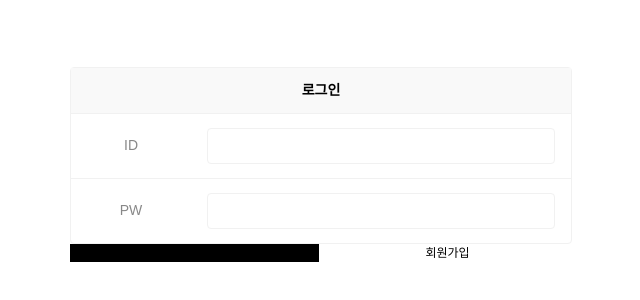
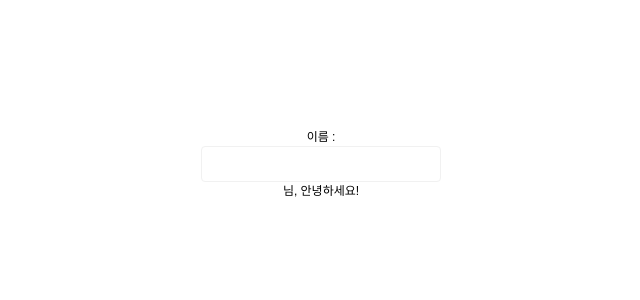
Before and after one commit to alsruddl0805/React_Shop, a React (Create React App) app in the folder shop/: page / in a window 1280 px wide. Shown: the part 236-536 px from the top of the page, without its empty margins (319-959 px from the left). Built offline with nearby package versions, Linux system fonts and the light colour scheme.

Commit message:
Component 타입 지정 테스트

```diff
--- a/shop/src/App.css
+++ b/shop/src/App.css
@@ -1,5 +1,6 @@
 .App {
   display: flex;
+  flex-direction: column;
   justify-content: center;
   align-items: center;
   height: 100vh;
--- a/shop/src/App.tsx
+++ b/shop/src/App.tsx
@@ -1,52 +1,39 @@
-import React from 'react';
-import logo from './logo.svg';
 import './App.css';
 import './css/reset.css';
 import './style/common.scss';
 import styled from 'styled-components';
+import { useState } from 'react';
 
 let BgButton = styled.button`
 background-color: black;
 `
 
+/*
+React + typescript 사용 시 주의 점
+
+1. 일반변수, 함수 만들때 타입지정 신경쓸 것
+2. JSX 타입 지정
+3. Component 타입 지정 (함수 타입지정 : 파라미터 / return 타입)
+*/
+
+let hi :string = '안녕하세요!';
+let box :JSX.Element = <div></div>; // JSX 표현하는 타입
+
 function App() :JSX.Element {
+  let [name, setName] = useState('');
+
   return (
     <div className="App">
       <div>
-      <Login />
-      <Button />
+      <div>이름 : <input type='text' onChange={(e) => {setName(e.target.value)}}></input></div>
+      <Profile name={name} age="20" />
       </div>
     </div>
   );
 }
 
-function Login() :JSX.Element {
-  return (
-    <div className="input-wrap">
-      <div className="tit">
-        <p className="font-500">로그인</p>
-      </div>
-      <div className="list">
-        <ul className="name">
-          <li>ID</li>
-          <li>PW</li>
-        </ul>
-        <ul className="input-t">
-          <li><input type="text" /></li>
-          <li><input type="text" /></li>
-        </ul>
-      </div>
-    </div>
-  )
-}
-
-function Button() :JSX.Element {
-  return (
-    <div className="btn-db">
-      <BgButton>로그인</BgButton>
-      <button>회원가입</button>
-    </div>
-  )
+function Profile(props: {name :string, age :string}) :JSX.Element {
+  return <div>{props.name}님, 안녕하세요!</div>
 }
 
 export default App;
```
